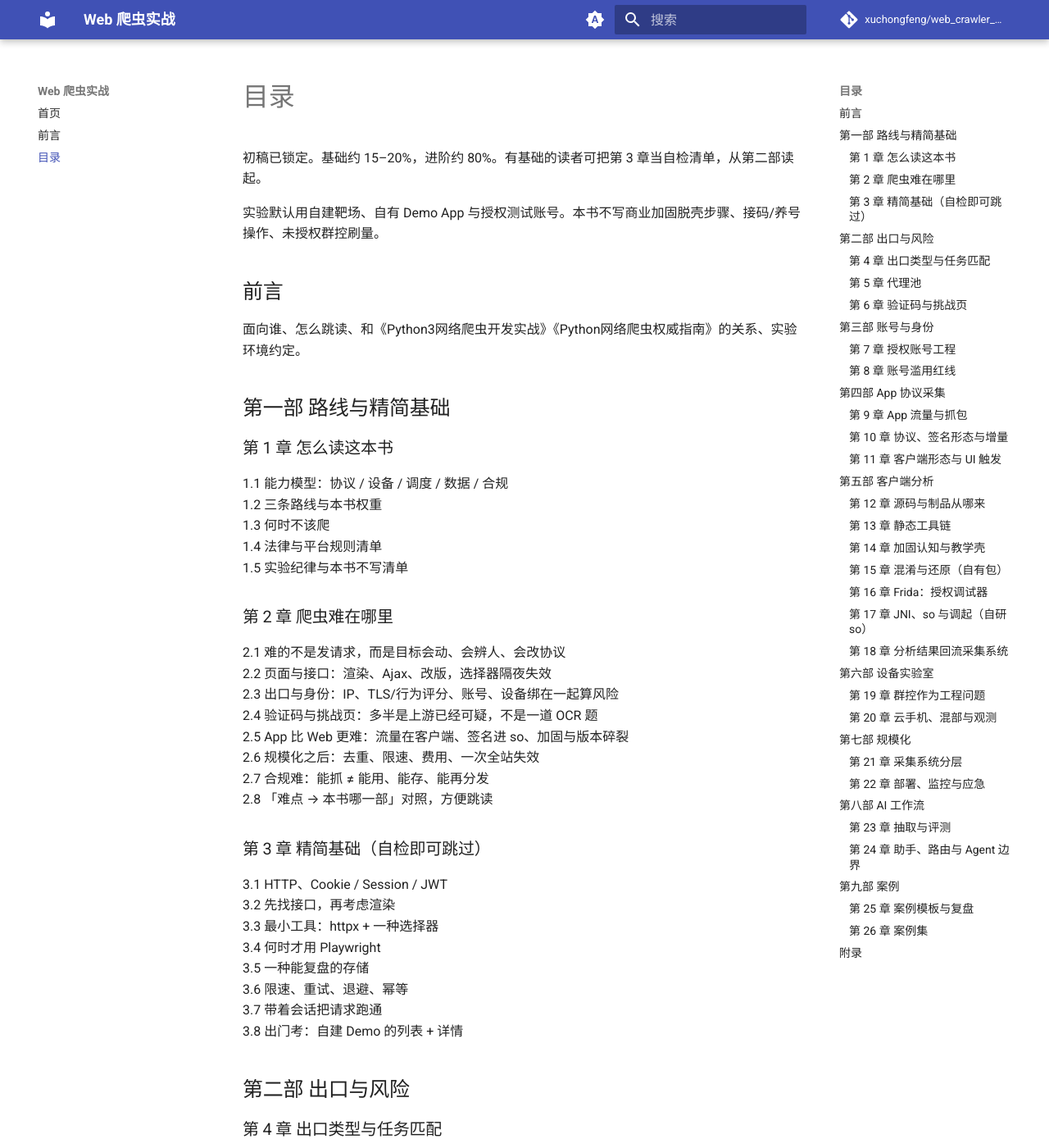
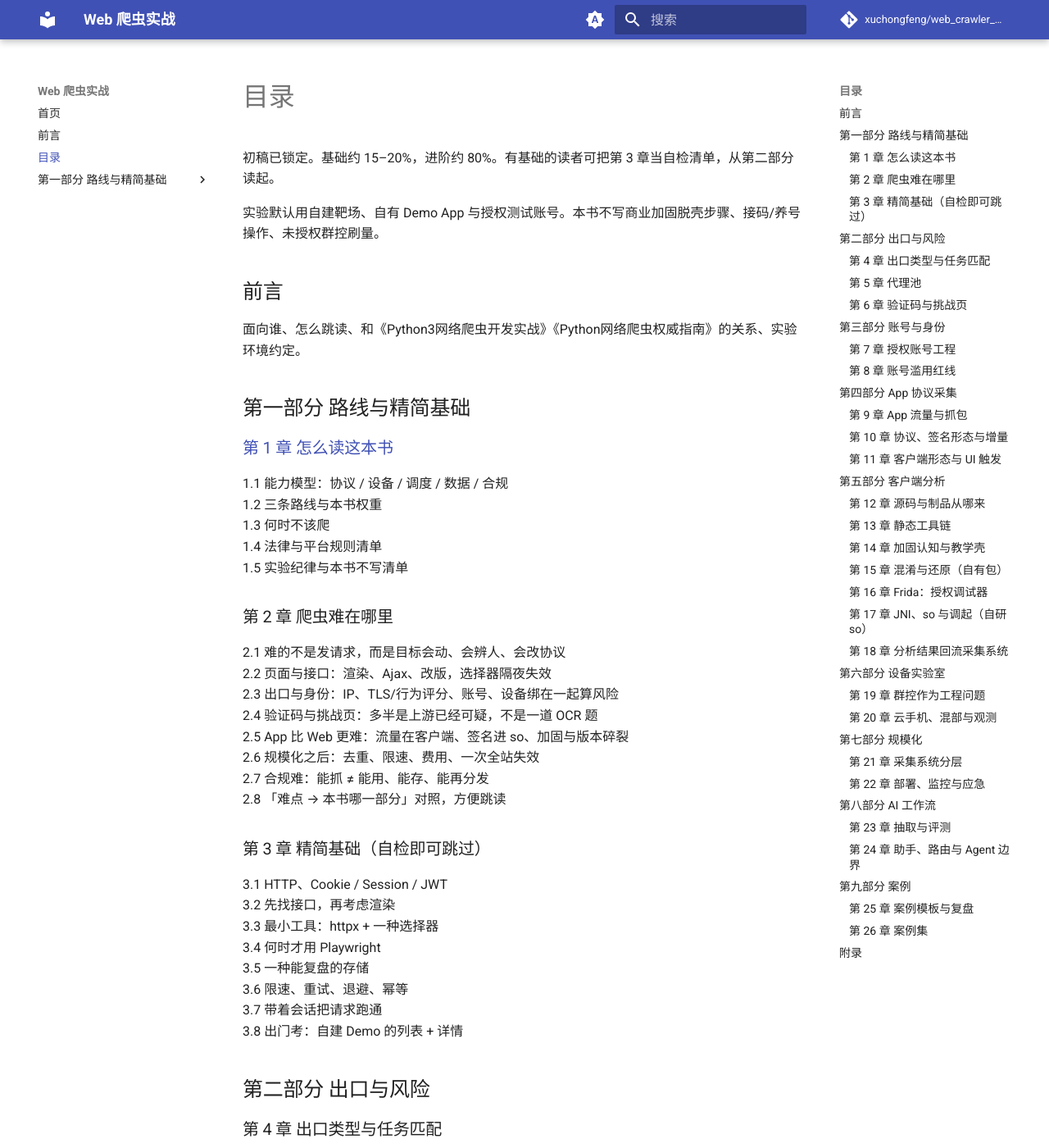
Before and after one commit to xuchongfeng/web_crawler_book, an MkDocs documentation site: the page built from docs/outline.md, in a window 1280 px wide and 1400 px high. Shown: the whole window at 82% size. Built offline with MkDocs 1.6.1 and Material for MkDocs 9.7.7, drawn with Linux system fonts in a browser that asks for light colours; comment, search, counter and statistics services are not loaded; some of the changed text lies outside the part shown.

Commit message:
docs: add chapter 1 and rename 部 to 部分
Co-authored-by: Cursor <cursoragent@cursor.com>

```diff
--- a/docs/outline.md
+++ b/docs/outline.md
@@ -1,6 +1,6 @@
 # 目录
 
-初稿已锁定。基础约 15–20%，进阶约 80%。有基础的读者可把第 3 章当自检清单，从第二部读起。
+初稿已锁定。基础约 15–20%，进阶约 80%。有基础的读者可把第 3 章当自检清单，从第二部分读起。
 
 实验默认用自建靶场、自有 Demo App 与授权测试账号。本书不写商业加固脱壳步骤、接码/养号操作、未授权群控刷量。
 
@@ -8,9 +8,9 @@
 
 面向谁、怎么跳读、和《Python3网络爬虫开发实战》《Python网络爬虫权威指南》的关系、实验环境约定。
 
-## 第一部 路线与精简基础
+## 第一部分 路线与精简基础
 
-### 第 1 章 怎么读这本书
+### [第 1 章 怎么读这本书](ch01-how-to-read.md)
 
 1.1 能力模型：协议 / 设备 / 调度 / 数据 / 合规
 1.2 三条路线与本书权重
@@ -27,7 +27,7 @@
 2.5 App 比 Web 更难：流量在客户端、签名进 so、加固与版本碎裂
 2.6 规模化之后：去重、限速、费用、一次全站失效
 2.7 合规难：能抓 ≠ 能用、能存、能再分发
-2.8 「难点 → 本书哪一部」对照，方便跳读
+2.8 「难点 → 本书哪一部分」对照，方便跳读
 
 ### 第 3 章 精简基础（自检即可跳过）
 
@@ -40,7 +40,7 @@
 3.7 带着会话把请求跑通
 3.8 出门考：自建 Demo 的列表 + 详情
 
-## 第二部 出口与风险
+## 第二部分 出口与风险
 
 ### 第 4 章 出口类型与任务匹配
 
@@ -65,7 +65,7 @@
 6.4 自有验证码回归
 6.5 触发率看板
 
-## 第三部 账号与身份
+## 第三部分 账号与身份
 
 ### 第 7 章 授权账号工程
 
@@ -86,7 +86,7 @@
 8.4 合法替代：官方测试号、企业短信、人工测试账号、数据合作
 8.5 与群控、代理池叠用时哪些组合踩线
 
-## 第四部 App 协议采集
+## 第四部分 App 协议采集
 
 ### 第 9 章 App 流量与抓包
 
@@ -110,7 +110,7 @@
 11.3 Appium / Airtest：只用于触发和拿会话
 11.4 批量仍然走协议
 
-## 第五部 客户端分析
+## 第五部分 客户端分析
 
 ### 第 12 章 源码与制品从哪来
 
@@ -162,9 +162,9 @@
 
 18.1 接口说明、回归、版本钉扎
 18.2 账号 + 设备 + 出口 + 协议版本进元数据
-18.3 何时回到协议部或设备部
+18.3 何时回到协议部分或设备部分
 
-## 第六部 设备实验室
+## 第六部分 设备实验室
 
 ### 第 19 章 群控作为工程问题
 
@@ -180,7 +180,7 @@
 20.2 在线率、成功、验证码、账号异常排障
 20.3 出门考：N 台设备 + 授权账号冒烟采集
 
-## 第七部 规模化
+## 第七部分 规模化
 
 ### 第 21 章 采集系统分层
 
@@ -195,7 +195,7 @@
 22.3 协议变更 / 强更 / 证书 / 账号批量失效应急
 22.4 出门考：任务 API + worker + 看板
 
-## 第八部 AI 工作流
+## 第八部分 AI 工作流
 
 ### 第 23 章 抽取与评测
 
@@ -210,7 +210,7 @@
 24.3 Agent 与 cost per action
 24.4 反模式
 
-## 第九部 案例
+## 第九部分 案例
 
 ### 第 25 章 案例模板与复盘
 
--- a/mkdocs.yml
+++ b/mkdocs.yml
@@ -37,3 +37,5 @@ nav:
   - 首页: index.md
   - 前言: preface.md
   - 目录: outline.md
+  - 第一部分 路线与精简基础:
+    - 第 1 章 怎么读这本书: ch01-how-to-read.md
```
Also changed, not shown: docs/ch01-how-to-read.md (added, +110 -0 lines), docs/index.md (+1 -0 lines), superpowers/specs/2026-08-23-book-outline-design.md (+4 -4 lines).
